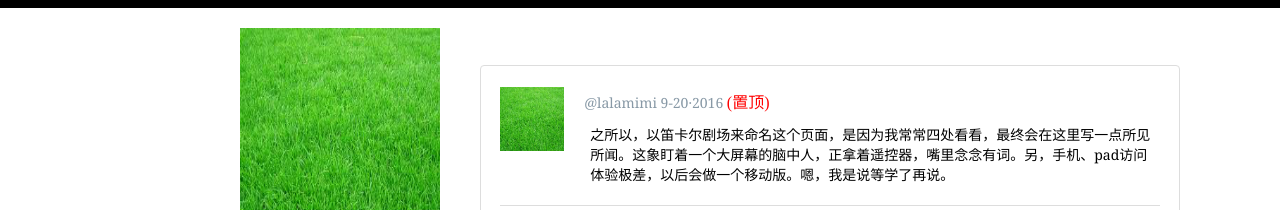
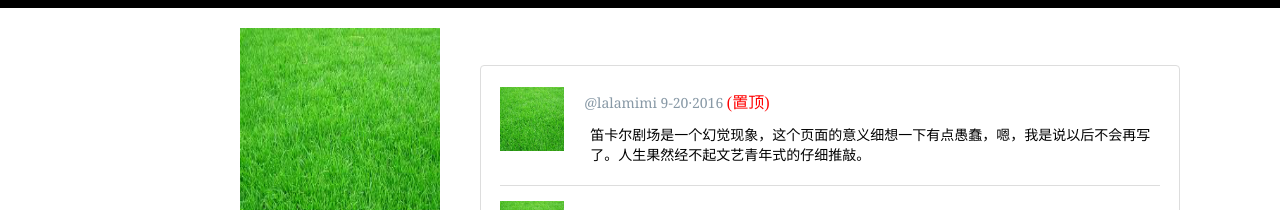
Before and after one commit to MetaYe/MetaYe.github.io, a plain HTML site: page cartesian-theater.html in a window 1280 px wide. Shown: the top 210 px of the page. Drawn offline with Linux system fonts and the light colour scheme.

Commit message:
20170804

```diff
--- a/cartesian-theater.html
+++ b/cartesian-theater.html
@@ -42,7 +42,7 @@
 			<div class="main-text-a">
 			<span class="main-text-b">@lalamimi&nbsp;9-20·2016 <a style="color:red">(置顶)</a></span>
 			<p class="main-text-c">
-            之所以，以笛卡尔剧场来命名这个页面，是因为我常常四处看看，最终会在这里写一点所见所闻。这象盯着一个大屏幕的脑中人，正拿着遥控器，嘴里念念有词。另，手机、pad访问体验极差，以后会做一个移动版。嗯，我是说等学了再说。
+            笛卡尔剧场是一个幻觉现象，这个页面的意义细想一下有点愚蠢，嗯，我是说以后不会再写了。人生果然经不起文艺青年式的仔细推敲。
 			</p>
 			</div>
 		</div><!--结束-->
```
